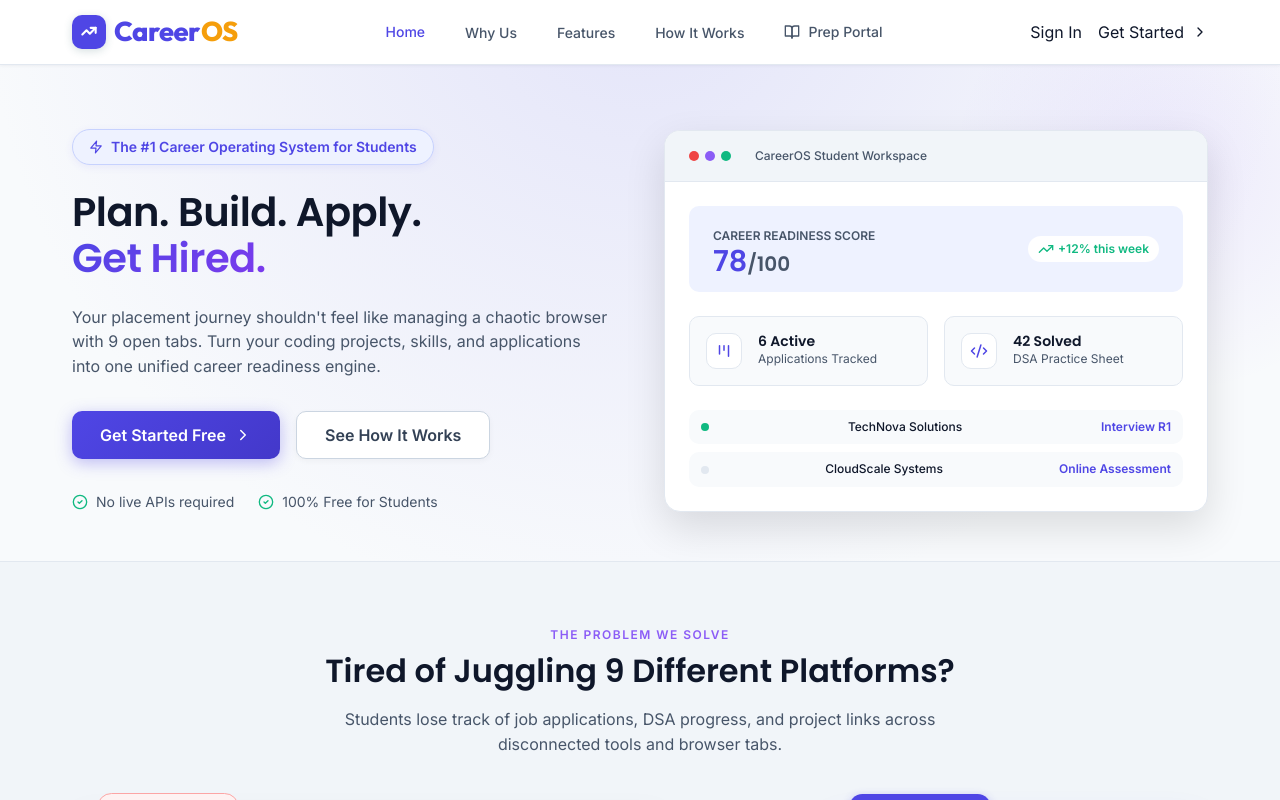
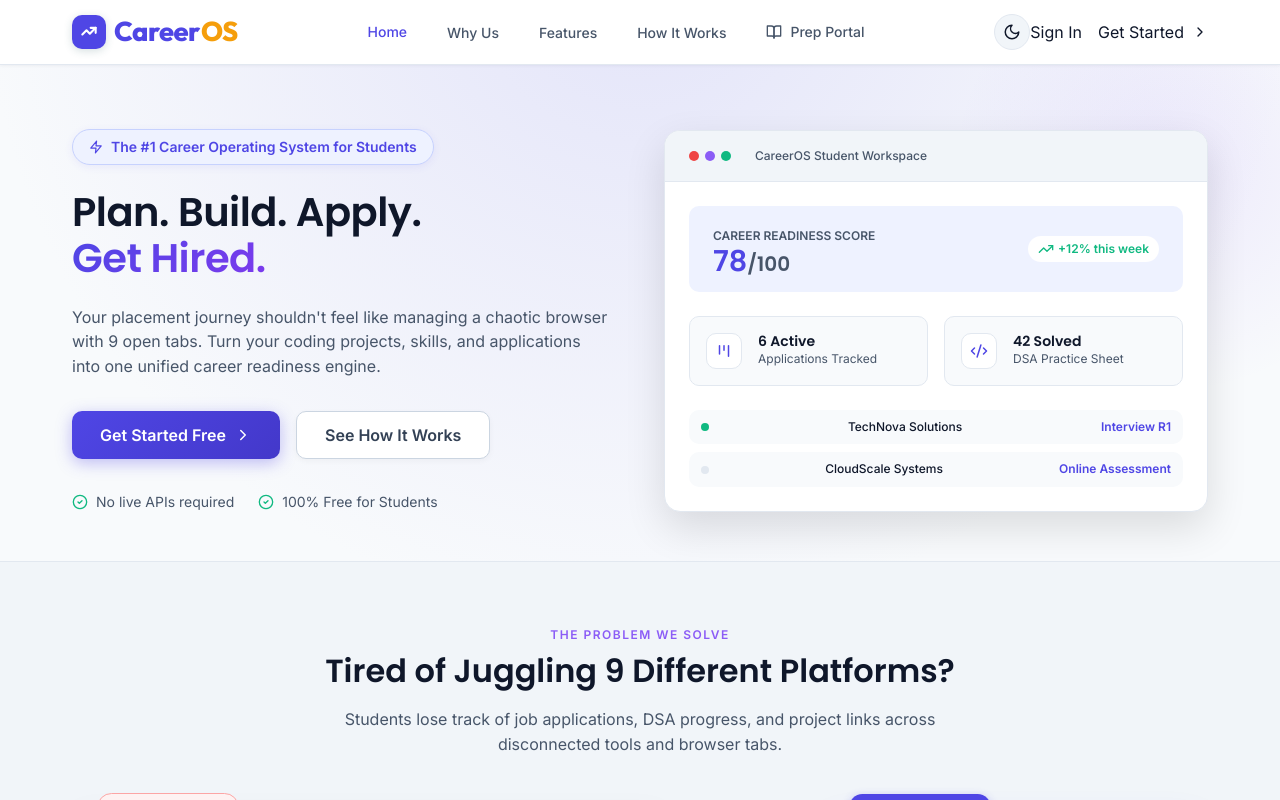
Before and after one commit to Surbhi-Narang/CareerOS-Project, a React (Vite) app: page / in a window 1280 px wide. Built offline with nearby package versions, Linux system fonts and the light colour scheme.

Commit message:
Enhance Navbar with theme toggle and logout feedback
Added theme toggle functionality and updated logout toast message.

```diff
--- a/src/components/Navbar/Navbar.jsx
+++ b/src/components/Navbar/Navbar.jsx
@@ -1,15 +1,19 @@
 import React, { useState } from 'react';
 import { Link, useNavigate, useLocation } from 'react-router-dom';
-import { Menu, X, LogOut, LayoutDashboard, Briefcase, Kanban, BookOpen, ChevronRight } from 'lucide-react';
+import { Menu, X, LogOut, LayoutDashboard, Briefcase, Kanban, BookOpen, ChevronRight, Sun, Moon } from 'lucide-react';
 import { useAuth } from '../../hooks/useAuth';
+import { useTheme } from '../../context/ThemeContext';
+import { useToast } from '../../context/ToastContext';
 import './Navbar.css';
 
 /**
  * Navbar Component (Shared)
- * Sticky header with conditional auth navigation, responsive drawer, and shared icon-text spacing.
+ * Sticky header with conditional auth navigation, responsive drawer, theme toggle, and toast logout.
  */
 export default function Navbar() {
   const { user, isAuthenticated, logout } = useAuth();
+  const { isDarkMode, toggleTheme } = useTheme();
+  const { showToast } = useToast();
   const [mobileMenuOpen, setMobileMenuOpen] = useState(false);
   const navigate = useNavigate();
   const location = useLocation();
@@ -28,6 +32,7 @@
 
   const handleLogout = () => {
     logout();
+    showToast('Signed out successfully. See you soon!', 'success');
     setMobileMenuOpen(false);
     navigate('/');
   };
@@ -94,8 +99,18 @@
           )}
         </nav>
 
-        {/* Desktop Auth Actions */}
+        {/* Desktop Auth Actions & Theme Toggle */}
         <div className="navbar-auth-actions">
+          {/* Theme Toggle Button (Sun/Moon) */}
+          <button
+            onClick={toggleTheme}
+            className="theme-toggle-btn"
+            aria-label={isDarkMode ? 'Switch to light mode' : 'Switch to dark mode'}
+            title={isDarkMode ? 'Switch to light mode' : 'Switch to dark mode'}
+          >
+            {isDarkMode ? <Sun size={18} /> : <Moon size={18} />}
+          </button>
+
           {isAuthenticated ? (
             <div className="auth-user-dropdown">
               <Link to="/profile" className="user-badge-link" title="Click to view & edit profile">
@@ -121,6 +136,17 @@
           )}
         </div>
 
+        {/* Mobile Header Actions (Theme Toggle + Hamburger) */}
+        <div className="navbar-mobile-actions">
+          <button
+            onClick={toggleTheme}
+            className="theme-toggle-btn"
+            aria-label={isDarkMode ? 'Switch to light mode' : 'Switch to dark mode'}
+            title={isDarkMode ? 'Switch to light mode' : 'Switch to dark mode'}
+          >
+            {isDarkMode ? <Sun size={18} /> : <Moon size={18} />}
+          </button>
+
           {/* Mobile Hamburger Toggle */}
           <button
             className="navbar-mobile-toggle"
@@ -130,6 +156,7 @@
           >
             {mobileMenuOpen ? <X size={24} /> : <Menu size={24} />}
           </button>
+        </div>
       </div>
 
       {/* Mobile Drawer */}
```
Lines whose indentation alone changed are shown as unchanged.
